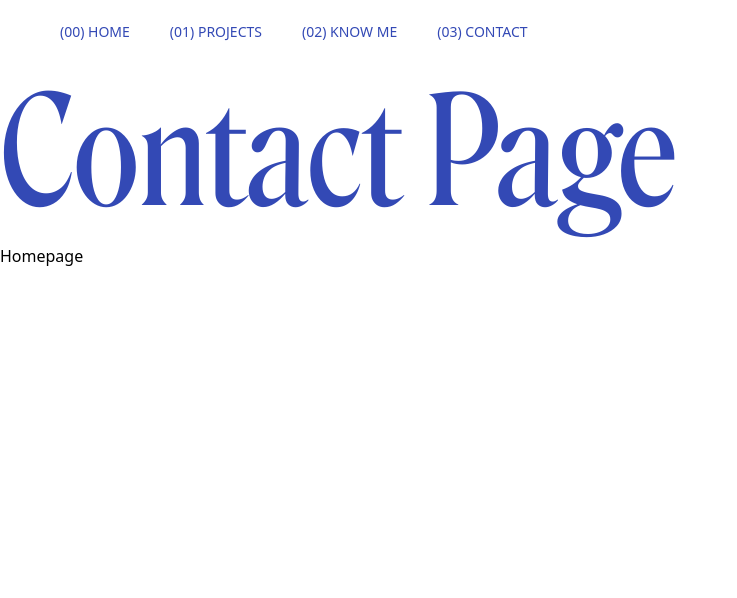
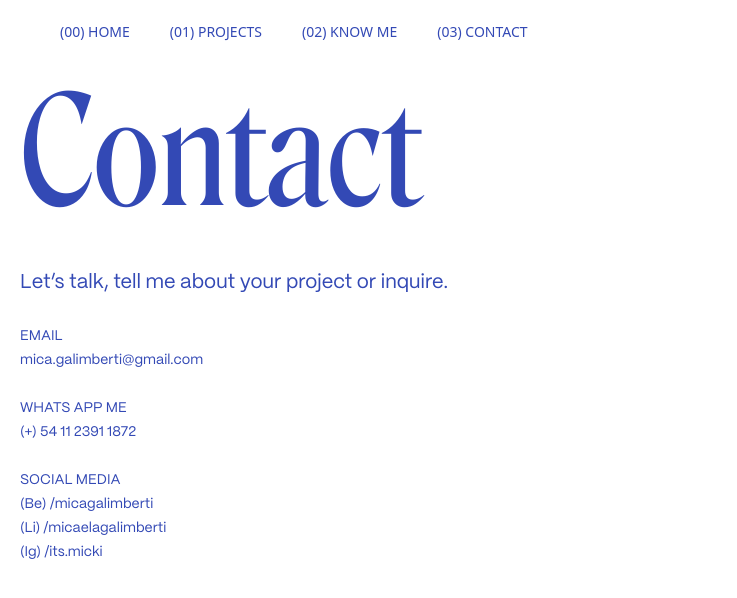
Before and after one commit to luckystoned/micaela-galimberti, a Gatsby site: page /contact in a window 1280 px wide. Shown: the whole page, without its empty margins (0-737 px from the left). Built offline with nearby package versions, Linux system fonts and the light colour scheme; Gatsby itself is replaced by a stand-in of ours.

Commit message:
contact  data ok / still missing style and interac

```diff
--- a/src/pages/contact.js
+++ b/src/pages/contact.js
@@ -7,8 +7,46 @@
 const Contact = () => (
   <Layout>
     <Seo title="Contact" />
-    <h1>Contact Page</h1>
-    <Link to="/">Homepage</Link>
+    <div className="know-me px-5">
+      <h1>Contact</h1>
+      <div className="my-6">
+        <p>
+        Let’s talk, tell me
+        about your project
+        or inquire.
+        </p>
+      </div>
+      <div className="my-6">
+        <span>
+          EMAIL <br/>
+        </span>
+        <span>
+          mica.galimberti@gmail.com
+        </span>
+      </div>
+      <div className="my-6">
+        <span>
+          WHATS APP ME <br/>
+        </span>
+        <span>
+          (+) 54 11 2391 1872
+        </span>
+      </div>
+      <div className="my-6">
+        <span>
+          SOCIAL MEDIA <br/>
+        </span>
+        <span>
+          (Be) /micagalimberti <br/>
+        </span>
+        <span>
+          (Li) /micaelagalimberti <br/>
+        </span>
+        <span>
+          (Ig) /its.micki
+        </span>
+      </div>
+    </div>
   </Layout>
 )
 
```
